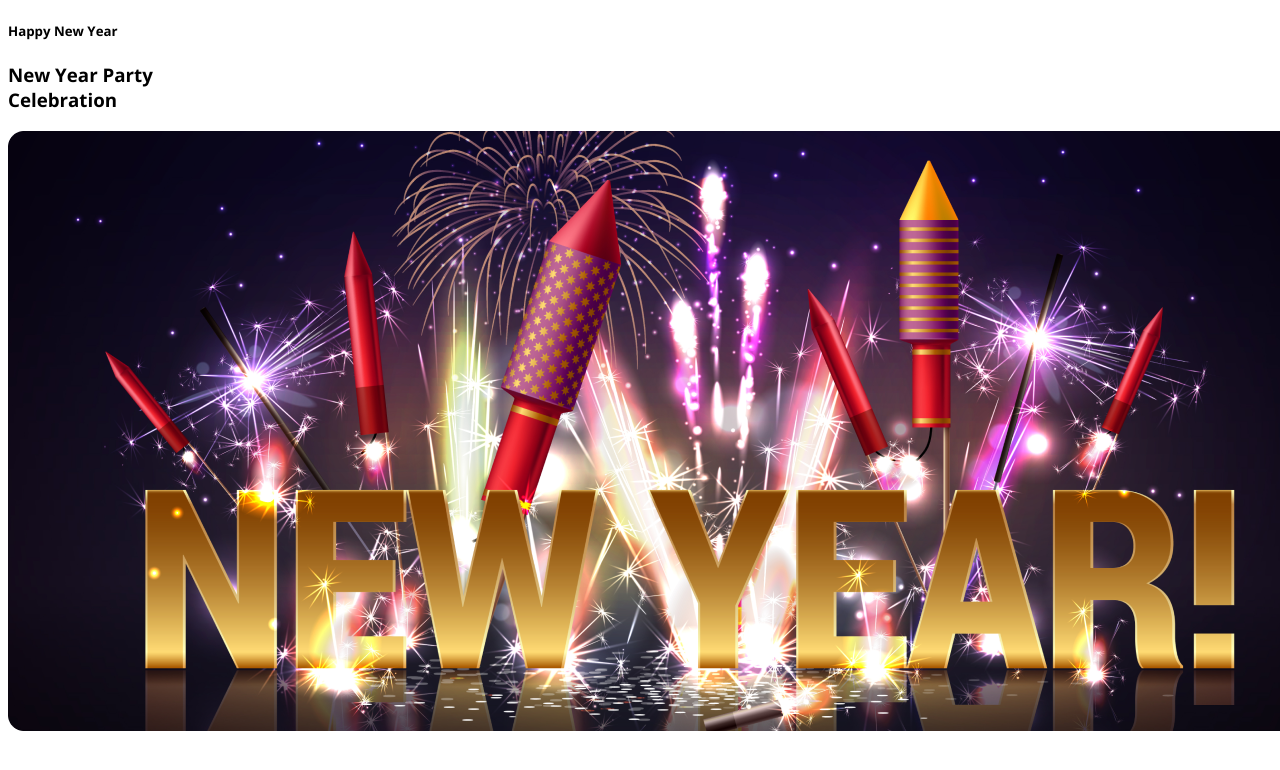
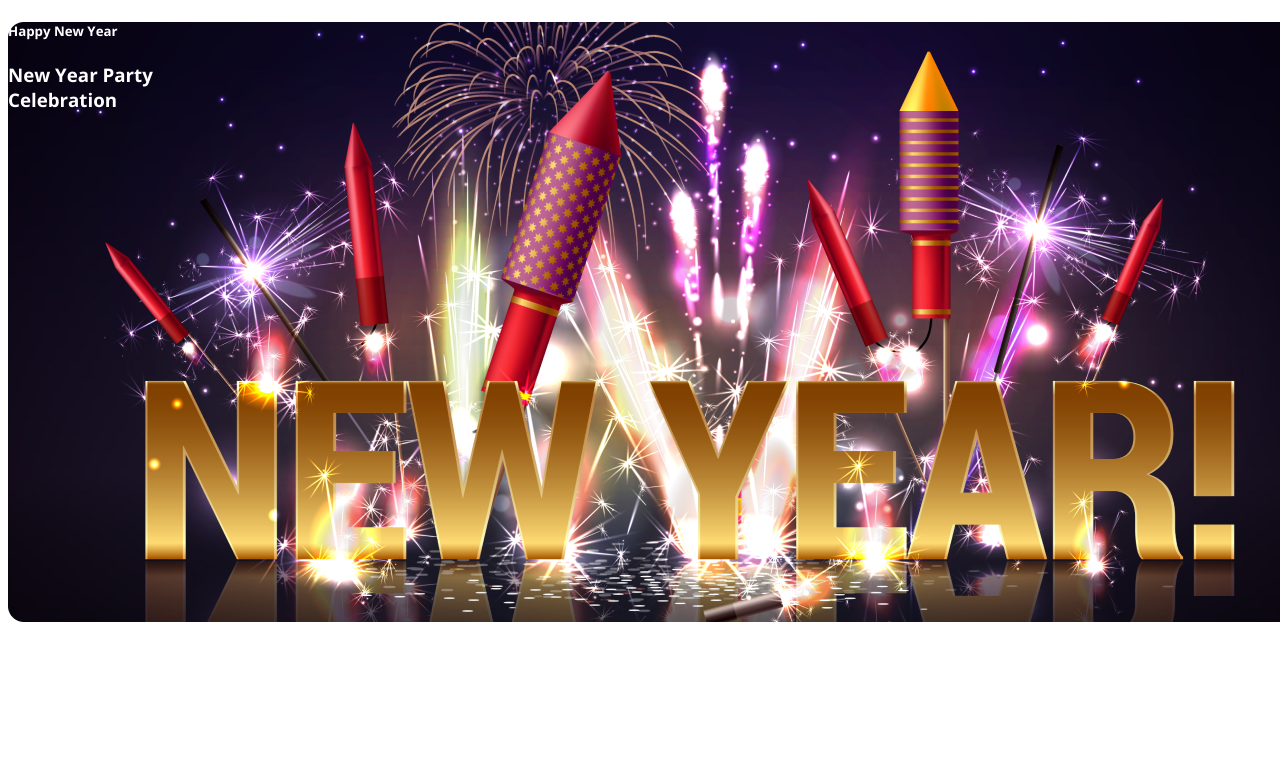
Before and after one commit to Takamaimana/new-year-new-me, a plain HTML site: page index.html in a window 1280 px wide. Shown: the top 770 px of the page. Drawn offline with nearby package versions, Linux system fonts and the light colour scheme.

Commit message:
allah please help me

```diff
--- a/index.html
+++ b/index.html
@@ -10,11 +10,9 @@
     <link rel="stylesheet" href="styles/blog.css">
 </head>
 <body>
-    <header>
-<nav>
-    <h5 class="text primary">Happy New Year</h5>
-    <h3>New Year Party <br>Celebration</h3>
-    <img src="resources/Banner Image.png" alt="">
+    <header class="header">
+    <h5 class="nav-title">Happy New Year</h5>
+    <h3 class="nav-title">New Year Party <br>Celebration</h3>
 
 
 
--- a/styles/blog.css
+++ b/styles/blog.css
@@ -1,10 +1,23 @@
+.header{
+     width: 1320px;
+     height: 600px;
+     flex-shrink: 0;
+     background-image:url("Banner\ Image.png");
+}
+
 /*common shread style*/
 body{
     font-family: 'Merriweather', serif;
     font-family: 'Open Sans', sans-serif;
 }
-.text primary {
-    color: #FFF;
-}
+
+
+
 
 /*nav related style*/
+
+.nav-title{
+    color: #FFF;
+
+
+}
```
Also changed, not shown: styles/Banner Image.png (added).
